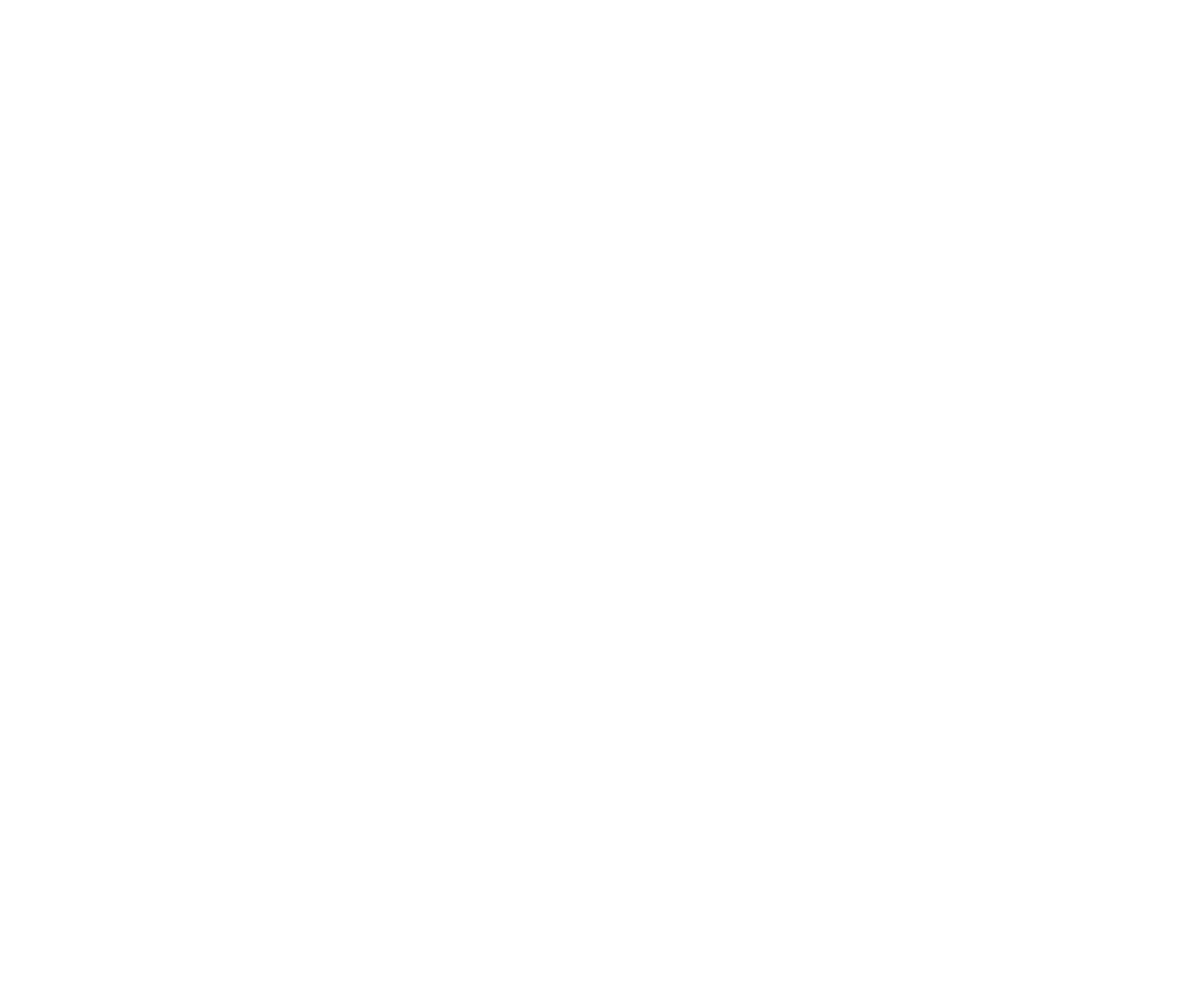
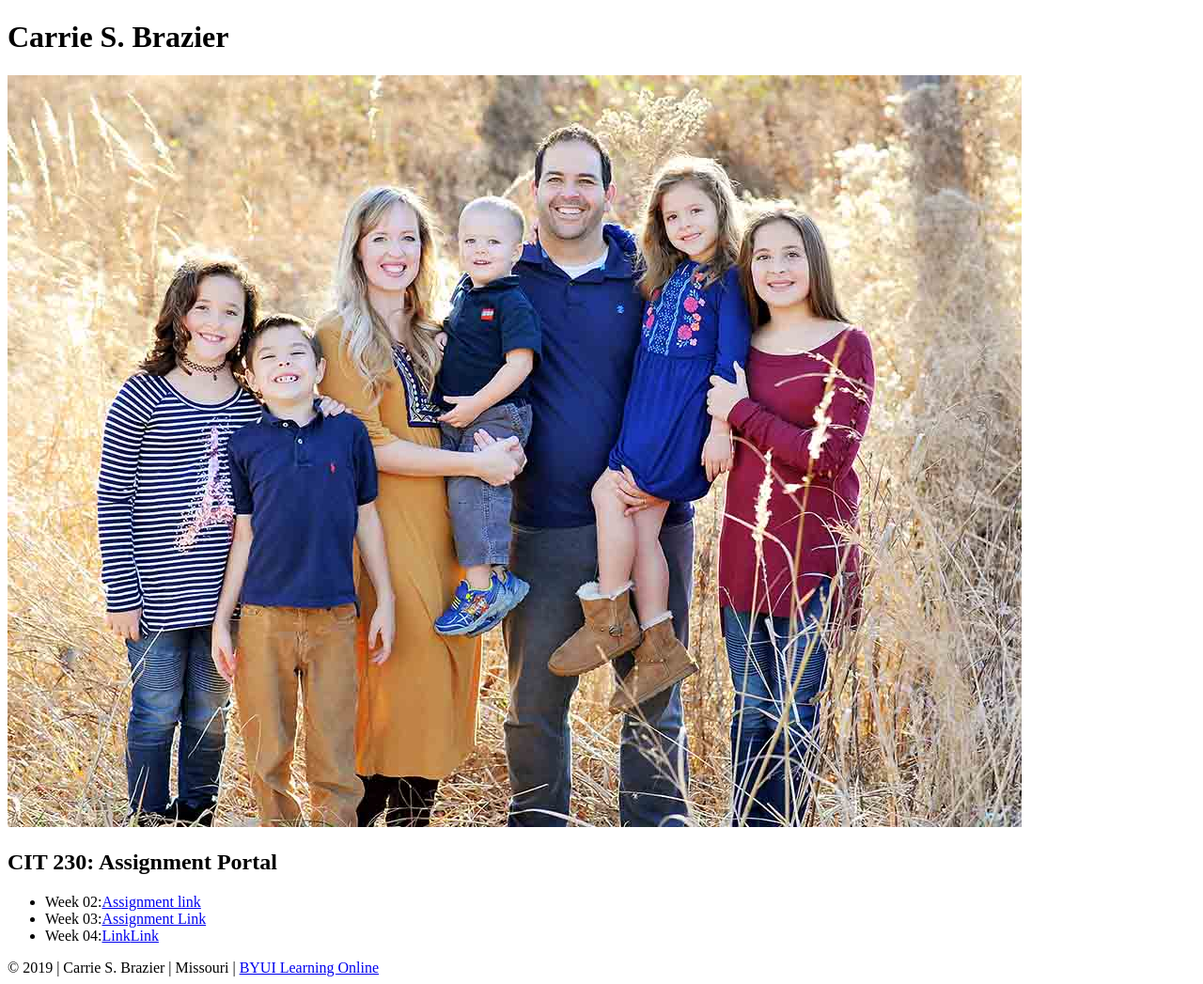
Before and after one commit to carriebrazier/carriebrazier.github.io, a plain HTML site: page index.html in a window 1280 px wide. Shown: the whole page at 94% size. Before the commit the page ends 800 px from the top, so only its background shows below. Drawn offline with Linux system fonts and the light colour scheme.

Commit message:
html only

```diff
--- a/index.html
+++ b/index.html
@@ -5,8 +5,24 @@
     <meta name="viewport" content="width=device-width, initial-scale=1.0">
     <meta http-equiv="X-UA-Compatible" content="ie=edge">
     <title>Carrie Brazier</title>
+    <meta name="description" content="first introduction page">
+    <link href="css/main.css" rel="stylesheet">
 </head>
 <body>
-
+    <header>
+        <h1>Carrie S. Brazier</h1>
+        <img src="images/familyPhoto2017.jpg" alt="Family of Carrie Brazier">
+    </header>
+    <main>
+        <h2>CIT 230: Assignment Portal</h2>
+        <ul>
+            <li>Week 02:<a href="#">Assignment link</a></li>
+            <li>Week 03:<a href="#">Assignment Link</a></li>
+            <li>Week 04:<a href="#">Link</a><a href="#">Link</a></li>
+        </ul>
+    </main>
+    <footer>
+        &copy; 2019 | Carrie S. Brazier | Missouri | <a href="http://www.byui.edu/online">BYUI Learning Online</a>
+    </footer>
 </body>
 </html>
```
Also changed, not shown: images/familyPhoto2017.jpg (added).
